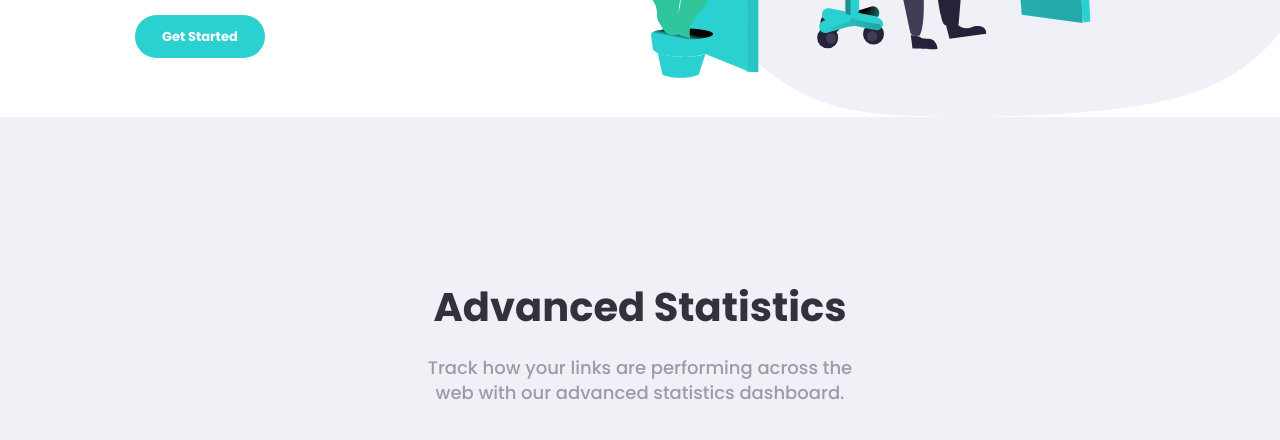
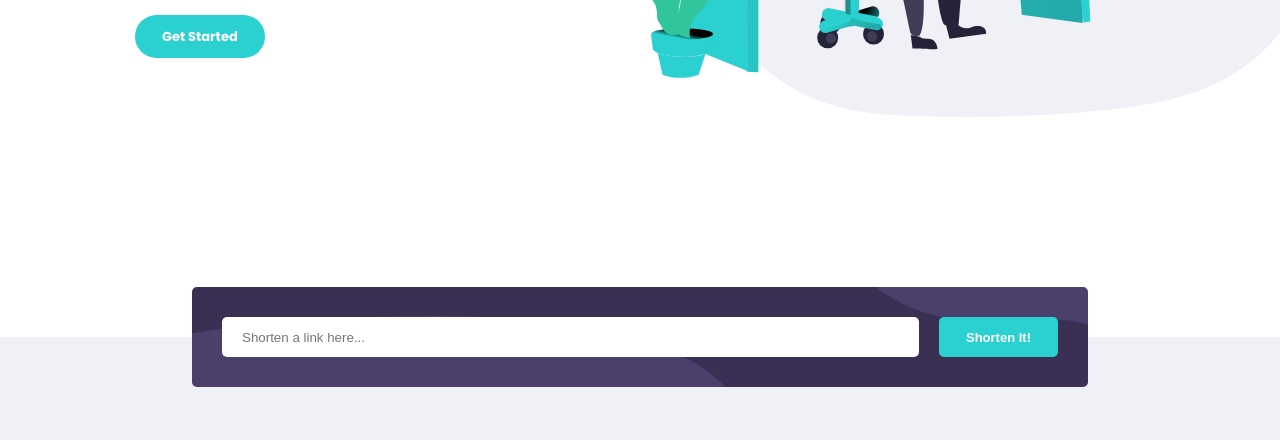
Before and after one commit to jakegodsall/url-shortening-frontend, a website: page index.html in a window 1280 px wide. Shown: the part 494-934 px from the top of the page. Drawn offline with Linux system fonts and the light colour scheme.

Commit message:
added shorten-bar component

```diff
--- a/index.html
+++ b/index.html
@@ -38,6 +38,16 @@
                 alt="woman working at a desk"
             />
         </section>
+        <form class="shorten-bar">
+            <input
+                class="shorten-bar__input"
+                type="text"
+                name="url"
+                id="url"
+                placeholder="Shorten a link here..."
+            />
+            <button type="submit" class="button button--shorten">Shorten It!</button>
+        </form>
         <section class="statistics">
             <div class="statistics__bar"></div>
             <div class="statistics__text-content">
@@ -88,7 +98,7 @@
         </section>
         <section class="boost">
             <h2 class="boost__title">Boost your links today</h2>
-            <a href="#/" class="button">Get Started</a>
+            <a href="#/" class="button button--lighter">Get Started</a>
         </section>
         <footer class="footer">
             <img src="assets/images/logo.svg" alt="shortly logo" class="footer__logo" />
--- a/scss/components/_button.scss
+++ b/scss/components/_button.scss
@@ -14,4 +14,16 @@
     &:hover {
         filter: opacity(0.6);
     }
+
+    &--lighter {
+        &:hover {
+            filter: brightness(1.2);
+        }
+    }
+
+    &--shorten {
+        border: none;
+        border-radius: 0.5rem;
+        cursor: pointer;
+    }
 }
--- a/scss/components/_index.scss
+++ b/scss/components/_index.scss
@@ -1,2 +1,3 @@
 @forward 'button';
+@forward 'shorten-bar';
 @forward 'stat';
--- /dev/null
+++ b/scss/components/_shorten-bar.scss
@@ -0,0 +1,25 @@
+@use '../abstracts' as a;
+
+.shorten-bar {
+    position: relative;
+    z-index: 2;
+    transform: translateY(50%);
+    background-image: url('../../assets/images/bg-shorten-desktop.svg');
+    background-color: a.$color-blue-dark;
+    max-width: 70vw;
+    padding: 3rem;
+    border-radius: 0.5rem;
+    margin-inline: auto;
+
+    display: flex;
+    gap: 2rem;
+
+    &__input {
+        flex: 1;
+        border-radius: 0.5rem;
+        height: 4rem;
+        padding-inline: 2rem;
+        outline: none;
+        border: none;
+    }
+}
--- a/scss/layout/_footer.scss
+++ b/scss/layout/_footer.scss
@@ -34,6 +34,12 @@
     &__nav-item {
         font-size: 1.5rem;
         color: a.$color-font-secondary;
+
+        transition: all 0.3s ease-out;
+
+        &:hover {
+            color: #fff;
+        }
     }
 
     &__socials {
--- a/scss/layout/_hero.scss
+++ b/scss/layout/_hero.scss
@@ -7,6 +7,7 @@
     gap: 5rem;
     margin-left: 13.5rem;
     margin-top: 5rem;
+    margin-bottom: 12rem;
 
     &__text-content {
         max-width: 56rem;
```
Also changed, not shown: css/main.css, 1 other file.
